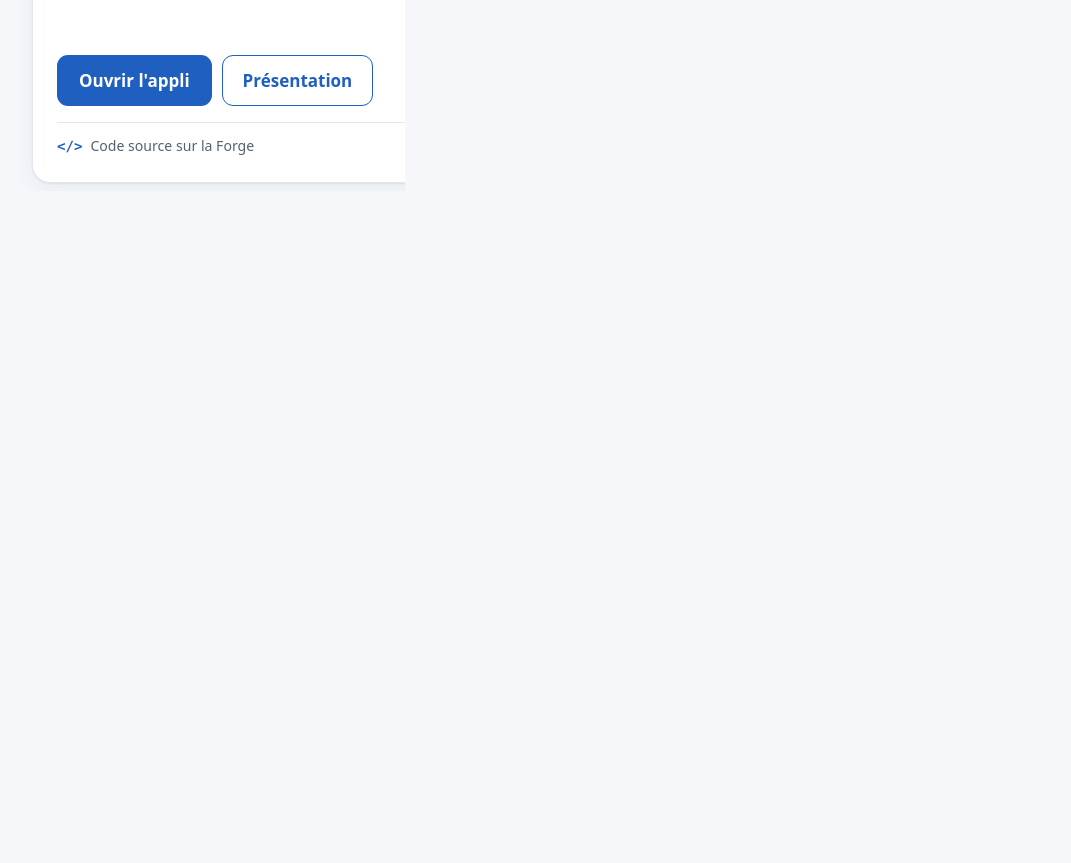
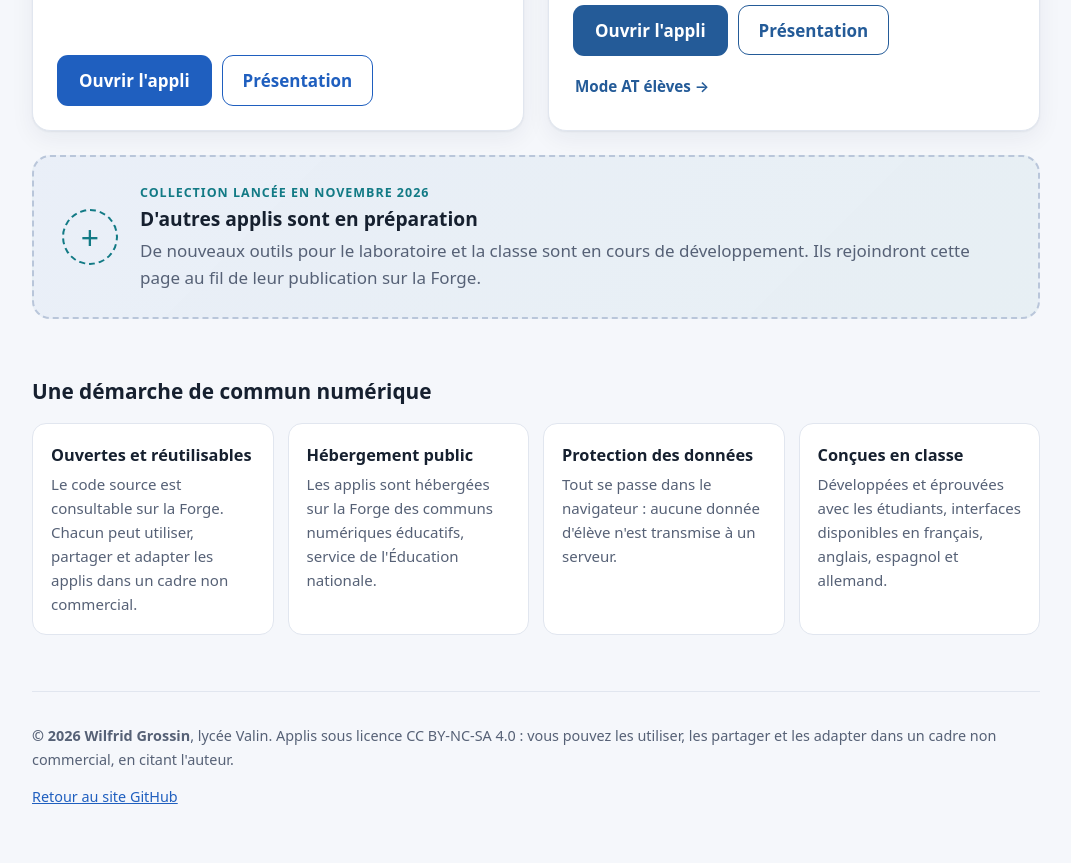
Before and after one commit to Wilfrid-Grossin/BTSBioALC-Lycee-Valin, a plain HTML site: page nos-applis/index.html in a window 1280 px wide. Shown: the part 1080-1943 px from the top of the page, without its empty margins (104-1175 px from the left). Drawn offline with Linux system fonts and the light colour scheme.

Commit message:
Update index.html

```diff
--- a/nos-applis/index.html
+++ b/nos-applis/index.html
@@ -112,6 +112,7 @@ main{padding-top:0}
 .forge img{display:block;width:150px;height:auto;border:0;border-radius:0;box-shadow:none;margin:0}
 .forge:hover{box-shadow:0 8px 24px rgba(0,0,0,.3)}
 @media (max-width:760px){.me{flex-wrap:wrap}.forge{margin:0}}
+@media (max-width:760px){.stats{display:none}.hero-in{padding:28px 16px 64px;gap:16px}.hero .lead{font-size:1rem}.me>img{width:56px;height:56px}.me .forge{display:none}}
 </style>
 </head>
 <body>
@@ -158,7 +159,6 @@ main{padding-top:0}
 <a class="btn btn-main" href="https://grossinwilfrid.forge.apps.education.fr/fusion-rendus-moodle/">Ouvrir l'appli</a>
 <a class="btn btn-alt" href="../fusion-rendus-moodle/">Pr&#xE9;sentation</a>
 </div>
-<p class="src"><a href="https://forge.apps.education.fr/grossinwilfrid/fusion-rendus-moodle">Code source sur la Forge</a></p>
 </div>
 </article>
 
@@ -181,7 +181,6 @@ main{padding-top:0}
 <a class="btn btn-alt" href="../controle-micropipette/">Pr&#xE9;sentation</a>
 <a class="more" href="https://bts-bioalc.forge.apps.education.fr/controle-micropipette/#at">Mode AT &#xE9;l&#xE8;ves &#x2192;</a>
 </div>
-<p class="src"><a href="https://forge.apps.education.fr/bts-bioalc/controle-micropipette">Code source sur la Forge</a></p>
 </div>
 </article>
 
```
